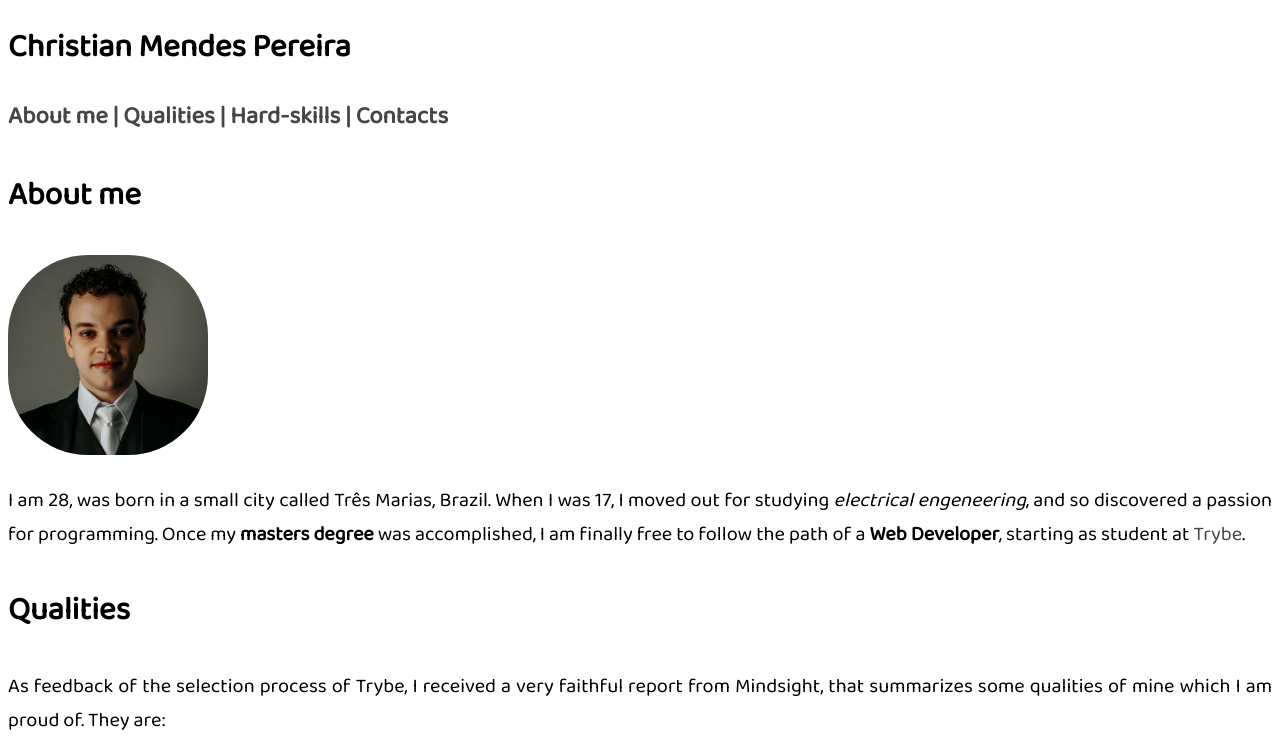
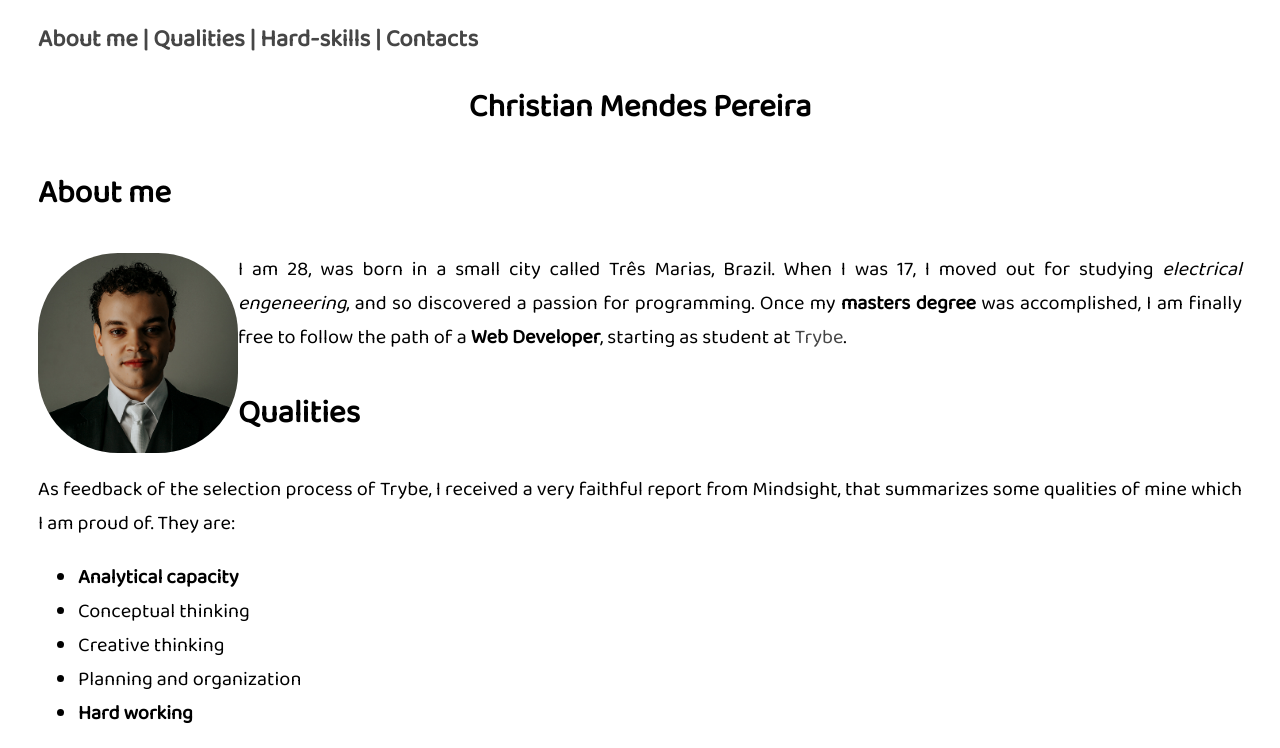
Before and after one commit to mpchristian/mpchristian.github.io, a plain HTML site: page index.html in a window 1280 px wide. Shown: the top 748 px of the page. Drawn offline with Linux system fonts and the light colour scheme.

Commit message:
Creating divs

```diff
--- a/index.html
+++ b/index.html
@@ -3,29 +3,39 @@
 
 <head>
     <meta charset="UTF-8">
-    <title>Christian Mendes | Portfolio</title>
+    <title>Christian | Portfolio</title>
     <link rel="stylesheet" type="text/css" href="style.css">
 </head>
 
 <body>
+    <h2><a href="#aboutme-title">About me</a> |
+        <a href="#qualities-title">Qualities</a> |
+        <a href="#skills-title">Hard-skills</a> |
+        <a href="#contacts-title">Contacts</a>
+    </h2>
+
     <h1 id="top">Christian Mendes Pereira</h1>
 
-    <h2>
-        <a href="#about-me">About me</a> |
-        <a href="#qualities">Qualities</a> |
-        <a href="#hard-skills">Hard-skills</a> |
-        <a href="#contacts">Contacts</a>
-    </h2>
+    <!-- ---------------------------------------------- -->
 
-    <h3 id="about-me">About me</h3>
+    <div id="sec-aboutme">
 
-    <img class="pictures" src="profile2.jpg" alt="Christian Mendes Pereira about to get married" width="200px">
+        <h3 id="aboutme-title">About me</h3>
 
-    <p>I am 28, was born in a small city called Três Marias, Brazil. When I was 17, I moved out for studying <em>electrical engeneering</em>, and so discovered a passion for programming. Once my <strong>masters degree</strong> was accomplished, I am finally free to follow the path of a <strong>Web Developer</strong>, starting as student at <a href="https://www.betrybe.com/" target="_blank">Trybe</a>.</p>
+        <img class="photo" src="profile2.jpg" alt="Christian Mendes Pereira about to get married" width="200px">
 
-    <h3 id="qualities">Qualities</h3>
+        <p>I am 28, was born in a small city called Três Marias, Brazil. When I was 17, I moved out for studying
+        <em>electrical engeneering</em>, and so discovered a passion for programming. Once my <strong>masters
+        degree</strong> was accomplished, I am finally free to follow the path of a <strong>Web
+        Developer</strong>, starting as student at <a href="https://www.betrybe.com/" target="_blank">Trybe</a>.</p>
+    </div>
 
-    <p>As feedback of the selection process of Trybe, I received a very faithful report from Mindsight, that summarizes some qualities of mine which I am proud of. They are:</p>
+    <!-- ---------------------------------------------- -->
+
+    <h3 id="qualities"-title>Qualities</h3>
+
+    <p>As feedback of the selection process of Trybe, I received a very faithful report from Mindsight, that summarizes
+        some qualities of mine which I am proud of. They are:</p>
 
     <ul>
         <li><strong>Analytical capacity</strong></li>
@@ -35,9 +45,14 @@
         <li><strong>Hard working</strong></li>
     </ul>
 
-    <p>If you want to see more details of the Mindsight Report of me, you can just click <a href="https://app.mindsight.com.br/en/devolutiva/cfb54ab8-623d-455c-ae0a-85c480607cad/resultado/" target="_blank">here</a>.</p>
+    <p>If you want to see more details of the Mindsight Report of me, you can just click <a
+            href="https://app.mindsight.com.br/en/devolutiva/cfb54ab8-623d-455c-ae0a-85c480607cad/resultado/"
+            target="_blank">here</a>.</p>
 
-    <h3 id="hard-skills">Hard-skills</h3>
+
+    <!-- ---------------------------------------------- -->
+
+    <h3 id="skills-title">Hard-skills</h3>
 
 
     <p>As electrical engineer and a web development student since last week, I already have some skills:</p>
@@ -50,17 +65,27 @@
         <li>German (Intermediary)</li>
     </ul>
 
-    <p id="contacts"><h3>Contacts</h3></p>
+    <!-- ---------------------------------------------- -->
+
+    <p id="contacts-title">
+    <h3>Contacts</h3>
+    </p>
 
     <p>
-        <a href="https://github.com/mpchristian" target="_blank"><img src="https://marcas-logos.net/wp-content/uploads/2020/03/GITHUB-LOGO-600x338.png" alt="Github" width="100px"></a>
+        <a href="https://github.com/mpchristian" target="_blank"><img
+                src="https://marcas-logos.net/wp-content/uploads/2020/03/GITHUB-LOGO-600x338.png" alt="Github"
+                width="100px"></a>
 
-        <a href="https://www.linkedin.com/in/christian-m-pereira" target="_blank"><img src="https://image.flaticon.com/icons/png/512/49/49656.png" width="50px"></a>
+        <a href="https://www.linkedin.com/in/christian-m-pereira" target="_blank"><img
+                src="https://image.flaticon.com/icons/png/512/49/49656.png" width="50px"></a>
     </p>
 
     <p>Email: <a href="mailto:christianp3m@gmail.com">christianp3m@gmail.com</a>.
-    <br>
-    Phone number: +55 38 99253-2066 <img src="https://www.pinclipart.com/picdir/big/194-1947602_whatsapp-logo-transparent-png-whatsapp-logo-vector-black.png" alt="Whatsapp" width="15px"></p>
+        <br>
+        Phone number: +55 38 99253-2066 <img
+            src="https://www.pinclipart.com/picdir/big/194-1947602_whatsapp-logo-transparent-png-whatsapp-logo-vector-black.png"
+            alt="Whatsapp" width="15px">
+    </p>
 
     <p>Back to the top <a href="#top">here</a>.</p>
 
--- a/style.css
+++ b/style.css
@@ -5,6 +5,11 @@ body {
     color:  black;
     text-align: justify;
     font-family: 'Baloo Da 2';
+    padding: 0 30px;
+}
+
+h1 {
+    text-align: center;
 }
 
 h2 {
@@ -25,6 +30,7 @@ p, ul {
     font-size: 20px;
 }
 
-.pictures {
+.photo {
     border-radius: 40%;
+    float: left;
 }
```
